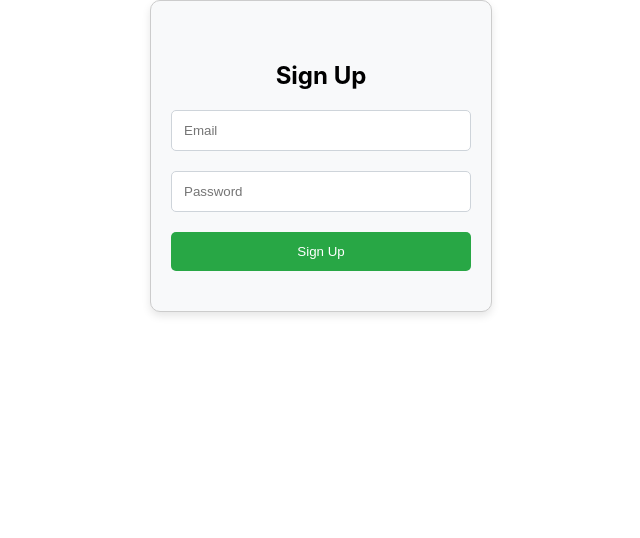
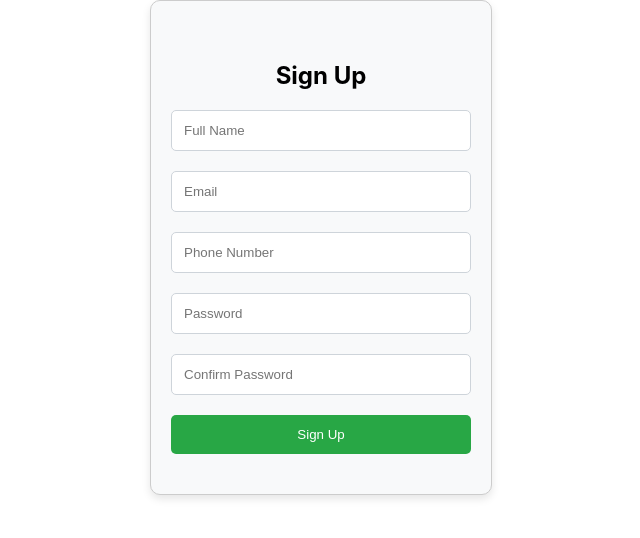
Before and after one commit to manushi7/WebAssignment5, a React (Create React App) app: page /signup in a window 1280 px wide. Shown: the top 538 px of the page, without its empty margins (319-959 px from the left). Built offline with nearby package versions, Linux system fonts and the light colour scheme; no server answers.

Commit message:
added signup sections and firestore config

```diff
--- a/src/context/auth/AuthenticationContext.js
+++ b/src/context/auth/AuthenticationContext.js
@@ -30,7 +30,9 @@ export const AuthenticationProvider = ({ children }) => {
             const userCredential = await signInWithEmailAndPassword(auth, email, password);
             setUser(userCredential.user);
         } catch (error) {
-            throw new Error('Invalid email or password');
+            console.log(error)
+            throw new Error(error);
+
         }
     };
     // Method to signup in user
--- a/src/firebaseConfig.js
+++ b/src/firebaseConfig.js
@@ -1,5 +1,3 @@
-import { initializeApp } from 'firebase/app';
-
 const firebaseConfig = {
     apiKey: "AIzaSyADGTBWgqt54a7c9coPHQfydQwr_0Ygyck",
     authDomain: "react-authentication-app-babf5.firebaseapp.com",
@@ -10,4 +8,6 @@ const firebaseConfig = {
     measurementId: "G-CVLS03S6NF"
 };
 
+
+
 export { firebaseConfig };
--- /dev/null
+++ b/src/firestoreConfig.js
@@ -0,0 +1,6 @@
+import { getFirestore } from 'firebase/firestore';
+import { app } from './firebaseConfig';
+
+const db = getFirestore(app);
+
+export { db };
--- a/src/pages/SignupPage.js
+++ b/src/pages/SignupPage.js
@@ -1,5 +1,3 @@
-// SignupPage.js
-
 import React, { useState } from 'react';
 import { useNavigate } from 'react-router-dom';
 import { useAuthentication } from '../context/auth/AuthenticationContext';
@@ -9,7 +7,10 @@ const SignupPage = () => {
   const navigate = useNavigate();
   const { signup } = useAuthentication();
   const [email, setEmail] = useState('');
+  const [fullName, setFullName] = useState('');
+  const [phoneNumber, setPhoneNumber] = useState('')
   const [password, setPassword] = useState('');
+  const [confirmPassword, setConfirmPassword] = useState('');
   const [error, setError] = useState('');
 
   const validateEmail = (email) => {
@@ -21,9 +22,18 @@ const SignupPage = () => {
     return password.length >= 6;
   };
 
+  const validateFullName = (fullName) => {
+    return fullName.trim().length > 0;
+  };
+
   const handleSignupClick = async () => {
     if (!validateEmail(email)) {
       setError('Invalid email address');
+      return;
+    }
+
+    if (!validateFullName(fullName)) {
+      setError('Please enter your full name');
       return;
     }
 
@@ -32,8 +42,13 @@ const SignupPage = () => {
       return;
     }
 
+    if (password !== confirmPassword) {
+      setError('Passwords do not match');
+      return;
+    }
+
     try {
-      await signup(email, password);
+      await signup(email, password, fullName, phoneNumber);
       // Navigate to another page after signup
       navigate('/login');
     } catch (error) {
@@ -45,16 +60,35 @@ const SignupPage = () => {
     <div className="signup-container">
       <h2>Sign Up</h2>
       <input
+        type="name"
+        placeholder="Full Name"
+        value={fullName}
+        onChange={(e) => setFullName(e.target.value)}
+      />
+
+      <input
         type="email"
         placeholder="Email"
         value={email}
         onChange={(e) => setEmail(e.target.value)}
+      />
+     <input
+        type="tel"
+        placeholder="Phone Number"
+        value={phoneNumber}
+        onChange={(e) => setPhoneNumber(e.target.value)}
       />
       <input
         type="password"
         placeholder="Password"
         value={password}
         onChange={(e) => setPassword(e.target.value)}
+      />
+      <input
+        type="password"
+        placeholder="Confirm Password"
+        value={confirmPassword}
+        onChange={(e) => setConfirmPassword(e.target.value)}
       />
       <button onClick={handleSignupClick}>Sign Up</button>
       {error && <p className="error-message">{error}</p>}
--- a/src/pages/css/Signup.css
+++ b/src/pages/css/Signup.css
@@ -18,7 +18,8 @@
     margin-bottom: 20px;
     text-align: center;
   }
-
+  .signup-container input[type="tel"],
+  .signup-container input[type="name"],
   .signup-container input[type="email"],
   .signup-container input[type="password"] {
     width: 100%;
```
Also changed, not shown: src/components/authService.js (added, +40 -0 lines).
